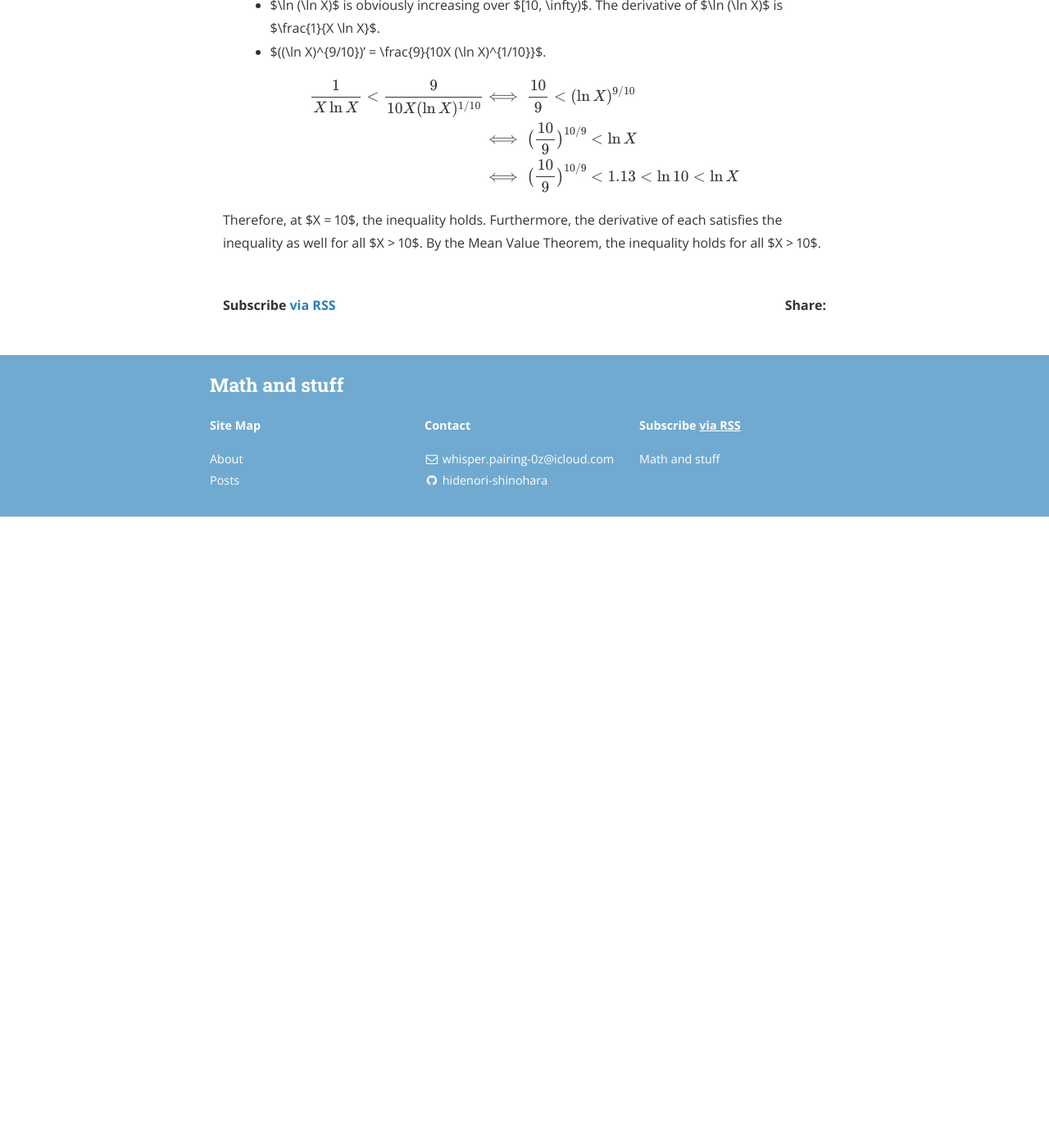
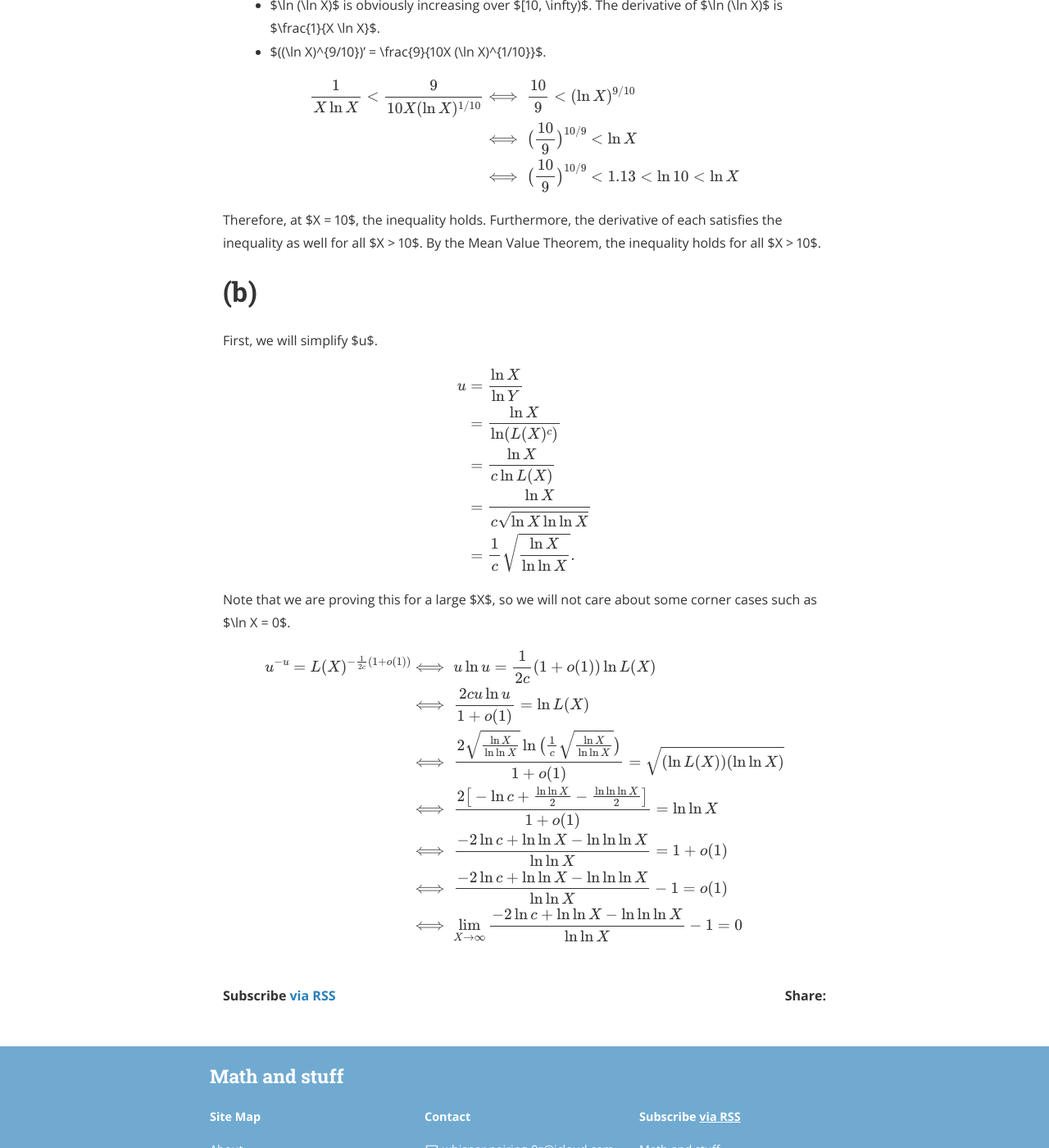
Before and after one commit to hidenori-shinohara/hidenori-shinohara.github.io, a Jekyll site: the page built from _posts/an_introduction_to_mathematical_cryptography/2023-09-22-introduction-to-mathematical-cryptography-corollary-344.md, in a window 1280 px wide and 1400 px high, scrolled down 672 px. Shown: the whole window at 82% size. Built offline with Jekyll 4.4.1, drawn with Linux system fonts in a browser that asks for light colours; nearby versions of some CDN libraries; formulas are drawn with MathJax 3; before the commit the page ends 1302 px from its top, so only the background shows below that.

Commit message:
solve (b) in 3.31

```diff
--- a/_posts/an_introduction_to_mathematical_cryptography/2023-09-22-introduction-to-mathematical-cryptography-corollary-344.md
+++ b/_posts/an_introduction_to_mathematical_cryptography/2023-09-22-introduction-to-mathematical-cryptography-corollary-344.md
@@ -38,3 +38,32 @@ $$
 Therefore, at $X = 10$, the inequality holds.
 Furthermore, the derivative of each satisfies the inequality as well for all $X > 10$.
 By the Mean Value Theorem, the inequality holds for all $X > 10$.
+
+# (b)
+
+First, we will simplify $u$.
+
+$$
+\begin{align*}
+    u &= \frac{\ln X}{\ln Y} \\
+      &= \frac{\ln X}{\ln (L(X)^c)} \\
+      &= \frac{\ln X}{c\ln L(X)} \\
+      &= \frac{\ln X}{c\sqrt{\ln X \ln \ln X}} \\
+      &= \frac{1}{c}\sqrt{\frac{\ln X}{\ln \ln X}}.
+\end{align*}
+$$
+
+Note that we are proving this for a large $X$, so we will not care about some corner cases such as $\ln X = 0$.
+
+$$
+\begin{align*}
+    u^{-u} = L(X)^{-\frac{1}{2c}(1 + o(1))}
+        &\iff u \ln u = \frac{1}{2c}(1 + o(1))\ln L(X) \\
+        &\iff \frac{2cu\ln u}{1 + o(1)} = \ln L(X) \\
+        &\iff \frac{2\sqrt{\frac{\ln X}{\ln \ln X}}\ln \big(\frac{1}{c}\sqrt{\frac{\ln X}{\ln \ln X}}\big)}{1 + o(1)} = \sqrt{(\ln L(X))(\ln \ln X)} \\
+        &\iff \frac{2\big[-\ln c + \frac{\ln \ln X}{2} - \frac{\ln \ln \ln X}{2}\big]}{1 + o(1)} = \ln \ln X \\
+        &\iff \frac{-2\ln c + \ln \ln X - \ln \ln \ln X}{\ln \ln X} = 1 + o(1) \\
+        &\iff \frac{-2\ln c + \ln \ln X - \ln \ln \ln X}{\ln \ln X} - 1 = o(1) \\
+        &\iff \lim_{X \rightarrow \infty} \frac{-2\ln c + \ln \ln X - \ln \ln \ln X}{\ln \ln X} - 1 = 0
+\end{align*}
+$$
```
